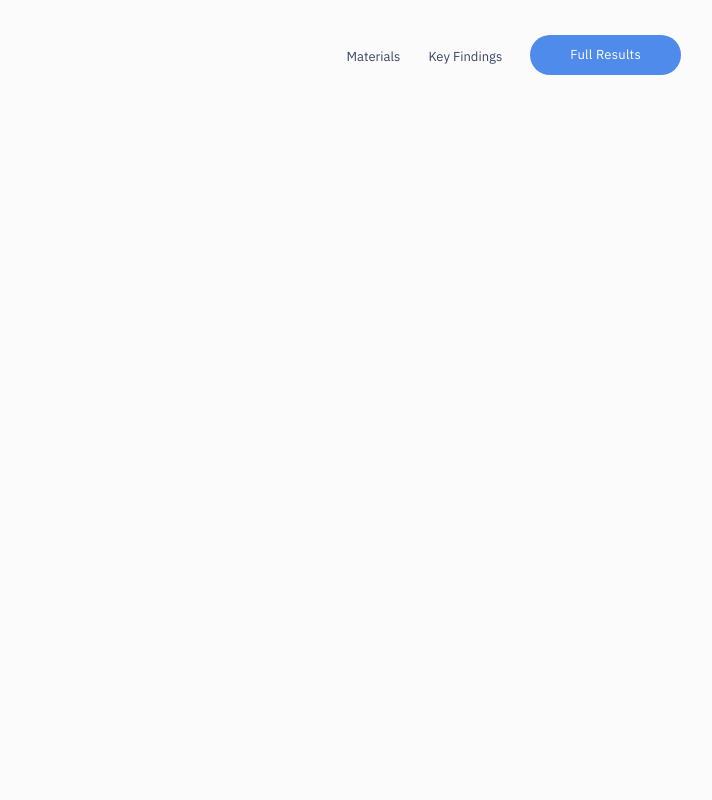
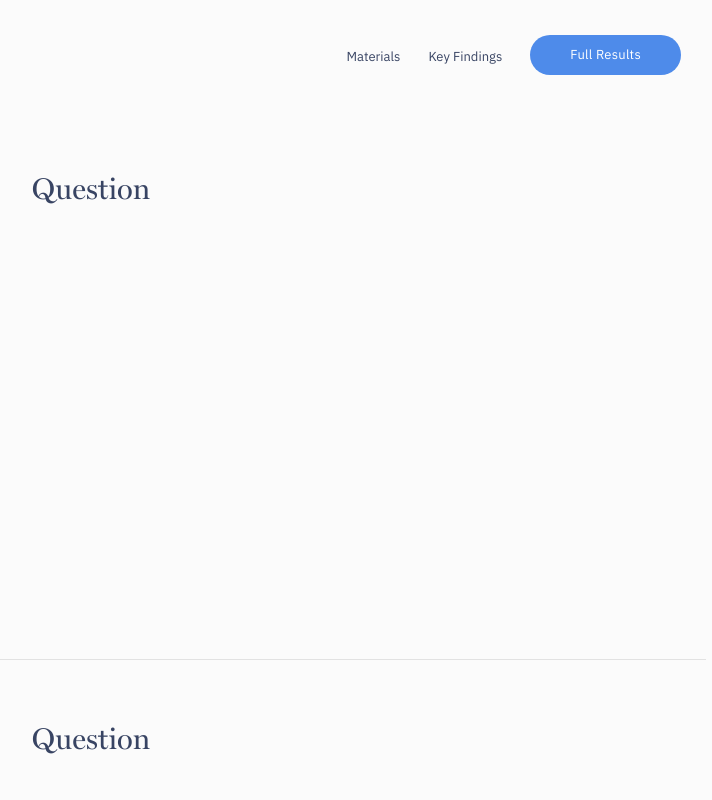
Before and after one commit to timescale/state_of_postgres, a React (Create React App) app: page /full_results in a window 1280 px wide. Shown: the top 800 px of the page, without its empty margins (549-1261 px from the left). Built offline with nearby package versions, Linux system fonts and the light colour scheme.

Commit message:
Change flower animation, Add new page called Full results

```diff
--- a/src/App.js
+++ b/src/App.js
@@ -1,6 +1,7 @@
 import React, { Component, Fragment, useEffect } from 'react';
 import KeyFindings from './components/KeyFindings';
 import Materials from './components/Materials';
+import FullResults from './components/FullResults';
 import { BrowserRouter as Router, Switch, Route, Link, useLocation } from "react-router-dom";
 
 import './assets/scss/style.scss';
@@ -89,19 +90,28 @@ class App extends Component {
 							<Link to="/">Key findings</Link>
 						</li>
 						<li>
-							<Link to="/" className="btn btn-secondary btn-sm">Full Results</Link>
+							<Link to="/full_results" className="btn btn-secondary btn-sm">Full Results</Link>
 						</li>
 					</ul>
 				</header>
+
+				{/* Main content - Start  */}
+				<main className="main-content">
 
 					<Switch>
 						<Route path="/materials">
 							<Materials />
 						</Route>
+						<Route path="/full_results">
+							<FullResults />
+						</Route>
 						<Route path="/" exact>
 							<KeyFindings />
 						</Route>
 					</Switch>
+
+				</main>
+				{/* Main content - End  */}
 
 			</Router>
 		);
--- a/src/assets/scss/base/_base.scss
+++ b/src/assets/scss/base/_base.scss
@@ -21,6 +21,7 @@ body {
 
 .main-content {
 	overflow: hidden;
+	padding-top: 110px;
 }
 
 .section {
--- /dev/null
+++ b/src/assets/scss/pages/_full-results.scss
@@ -0,0 +1,21 @@
+.question-section {
+	min-height: 550px;
+	position: relative;
+	display: block;
+	text-align: center;
+
+	&:after {
+		content: "";
+		width: calc(100% - 50px);
+		@include position($bottom: 0, $left: 25px);
+		height: 1px;
+		background: #e2e2e2;
+	}
+
+	&.no-border {
+
+		&:after {
+			content: none;
+		}
+	}
+}
--- a/src/assets/scss/pages/_index.scss
+++ b/src/assets/scss/pages/_index.scss
@@ -1 +1,2 @@
-@import "home";
+@import "key-findings";
+@import "full-results";
--- a/src/assets/scss/responsive/_base.scss
+++ b/src/assets/scss/responsive/_base.scss
@@ -1,8 +1,13 @@
 @media (max-width: $screen-md) {
+
+	.main-content {
+		padding-top: 90px;
+	}
 
 	.section {
 		min-height: 600px;
 	}
+
 }
 
 
@@ -13,6 +18,10 @@
 		padding: 0 15px;
 	}
 
+	.main-content {
+		padding-top: 65px;
+	}
+
 	.section {
 		min-height: 1px;
 		padding-top: 30px;
--- a/src/assets/scss/responsive/_index.scss
+++ b/src/assets/scss/responsive/_index.scss
@@ -6,4 +6,5 @@
 @import "header";
 @import "footer";
 
-@import "home";
+@import "key-findings";
+@import "full-results";
--- a/src/components/FlowerVideo.js
+++ b/src/components/FlowerVideo.js
@@ -5,57 +5,40 @@ class FLowerVideo extends Component {
 
 	constructor(props) {
 		super(props);
-		this.scrollPlay = this.scrollPlay.bind(this);
+		this.playVideo = this.playVideo.bind(this);
 		this.loadVidMetaData = this.loadVidMetaData.bind(this);
 	}
 
 	componentDidMount() {
-		this.frameNumber = 0;
+		this.videoPlayed = false;
 		this.video.addEventListener('loadedmetadata', this.loadVidMetaData, false);
+		window.addEventListener("scroll", this.playVideo, false);
 	}
 
 	componentWillUnmount() {
-		this.stop();
+		this.video.removeEventListener('loadedmetadata', this.loadedmetadata, false);
+		window.removeEventListener("scroll", this.playVideo, false);
 	}
 
 	loadVidMetaData = () => {
-		window.requestAnimationFrame(this.scrollPlay);
+		this.playVideo();
 	}
 
-	scrollPlay = () => {
+	playVideo = () => {
+
 		let elHeight = this.videoContainer.clientHeight;
 		let elTop = this.videoContainer.offsetTop;
-		let elBottom = elTop + elHeight;
+		let elBottom = elTop + 750;
 
 		let windowHeight = window.innerHeight;
 		let windowTop = window.pageYOffset;
 		let windowBottom = windowTop + windowHeight;
 
-		let scrollPixels = 0;
 
-		if(elTop < windowBottom - elHeight/1.5 && elBottom > windowTop){
-			scrollPixels = windowBottom - elTop;
-			// this.frameNumber = this.video.duration/1.7 / (windowHeight / (scrollPixels ));
-			this.frameNumber = this.video.duration * ((scrollPixels - elHeight/1.5) / (windowHeight + elHeight - elHeight/1.5)) ;
+		if(!this.videoPlayed && elTop + (750 / 2) < windowBottom && elBottom > windowTop){
+			this.video.play();
+			this.videoPlayed = true;
 		}
-		else{
-			scrollPixels = 0;
-			if(elTop > windowTop){
-				this.frameNumber = 0;
-			}
-			else {
-				this.frameNumber = this.video.duration;
-			}
-		}
-
-		this.video.currentTime = this.frameNumber;
-		this.frameId = window.requestAnimationFrame(this.scrollPlay);
-
-		// console.log("frameNumber", this.frameNumber);
-	}
-
-	stop = () => {
-		cancelAnimationFrame(this.frameId);
 	}
 
 	render() {
@@ -64,7 +47,7 @@ class FLowerVideo extends Component {
 				<div className="ecosystem-tools-content">
 					<Fade bottom>
 						<div className="video-wrap" >
-							<video id="video" tabIndex="0" autobuffer="autobuffer" preload="preload" ref={(video) => {this.video = video}}>
+							<video id="video" tabIndex="0" muted="muted" autobuffer="autobuffer" preload="preload" ref={(video) => {this.video = video}}>
 								<source type="video/mp4" src="/videos/bloom.mov" />
 							</video>
 						</div>
--- a/src/components/FullResults.js
+++ b/src/components/FullResults.js
@@ -0,0 +1,116 @@
+import React, { Component, Fragment} from 'react';
+import Fade  from 'react-reveal/Fade';
+
+class KeyFindings extends Component {
+
+	constructor(props) {
+		super(props);
+
+		this.questions = [
+			{
+				id: 1,
+				question: "Question"
+			},
+			{
+				id: 2,
+				question: "Question"
+			},
+			{
+				id: 3,
+				question: "Question"
+			},
+			{
+				id: 4,
+				question: "Question"
+			},
+			{
+				id: 5,
+				question: "Question"
+			},
+			{
+				id: 6,
+				question: "Question"
+			},
+			{
+				id: 7,
+				question: "Question"
+			},
+			{
+				id: 8,
+				question: "Question"
+			},
+			{
+				id: 9,
+				question: "Question"
+			},
+			{
+				id: 10,
+				question: "Question"
+			},
+			{
+				id: 11,
+				question: "Question"
+			},
+			{
+				id: 12,
+				question: "Question"
+			},
+			{
+				id: 13,
+				question: "Question"
+			},
+			{
+				id: 14,
+				question: "Question"
+			},
+			{
+				id: 15,
+				question: "Question"
+			},
+			{
+				id: 16,
+				question: "Question"
+			},
+			{
+				id: 17,
+				question: "Question"
+			},
+			{
+				id: 18,
+				question: "Question"
+			},
+			{
+				id: 19,
+				question: "Question"
+			},
+			{
+				id: 20,
+				question: "Question"
+			},
+		];
+	}
+
+	render() {
+		return (
+			<Fragment>
+				{
+					this.questions.map((question, index) => {
+						return (
+							<section className={"section question-section" + (index === this.questions.length - 1 ? " no-border" : "")} key={question.id}>
+								<div className="container">
+									<Fade bottom cascade>
+										<div className="text-wrap">
+											<p className="info">{question.question}</p>
+										</div>
+									</Fade>
+								</div>
+							</section>
+						)
+					})
+				}
+			</Fragment>
+		);
+	}
+}
+
+export default KeyFindings;
--- a/src/components/KeyFindings.js
+++ b/src/components/KeyFindings.js
@@ -90,9 +90,6 @@ class KeyFindings extends Component {
 	render() {
 		return (
 			<Fragment>
-
-				{/* Main content - Start  */}
-				<main className="main-content">
 
 				{/* Intro - Start */}
 				<section className="section intro">
@@ -399,9 +396,6 @@ class KeyFindings extends Component {
 				<ElephantAnimation />
 				{/* Technology 3D animation - End */}
 
-				</main>
-				{/* Main content - End  */}
-
 				{/* Footer - Start */}
 				<footer className="footer">
 					<div className="container text-center">
```
Also changed, not shown: src/assets/scss/pages/_key-findings.scss (renamed from src/assets/scss/pages/_home.scss), src/assets/scss/responsive/_full-results.scss (added), src/assets/scss/responsive/_key-findings.scss (renamed from src/assets/scss/responsive/_home.scss). Lines whose indentation alone changed are shown as unchanged.
